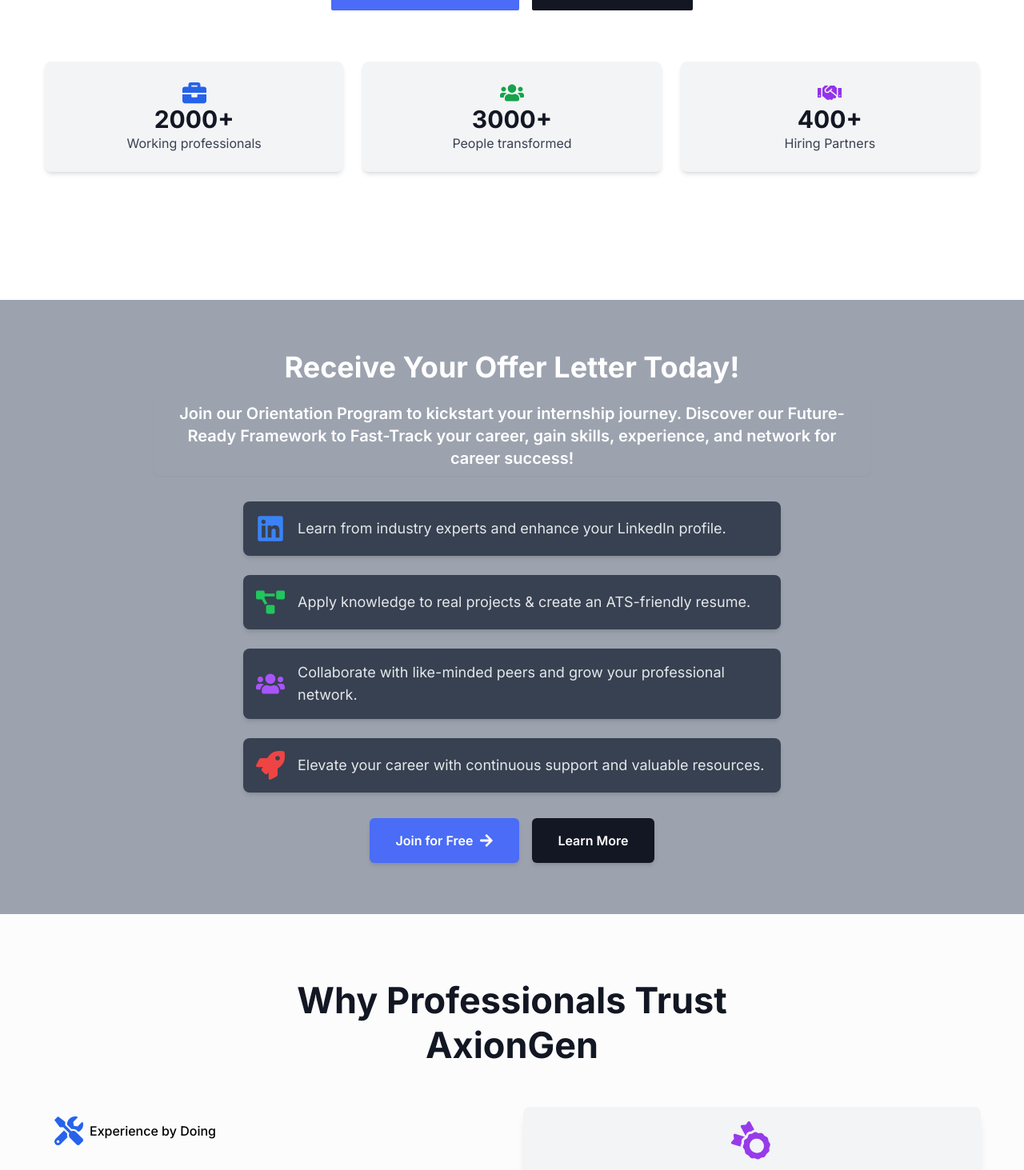
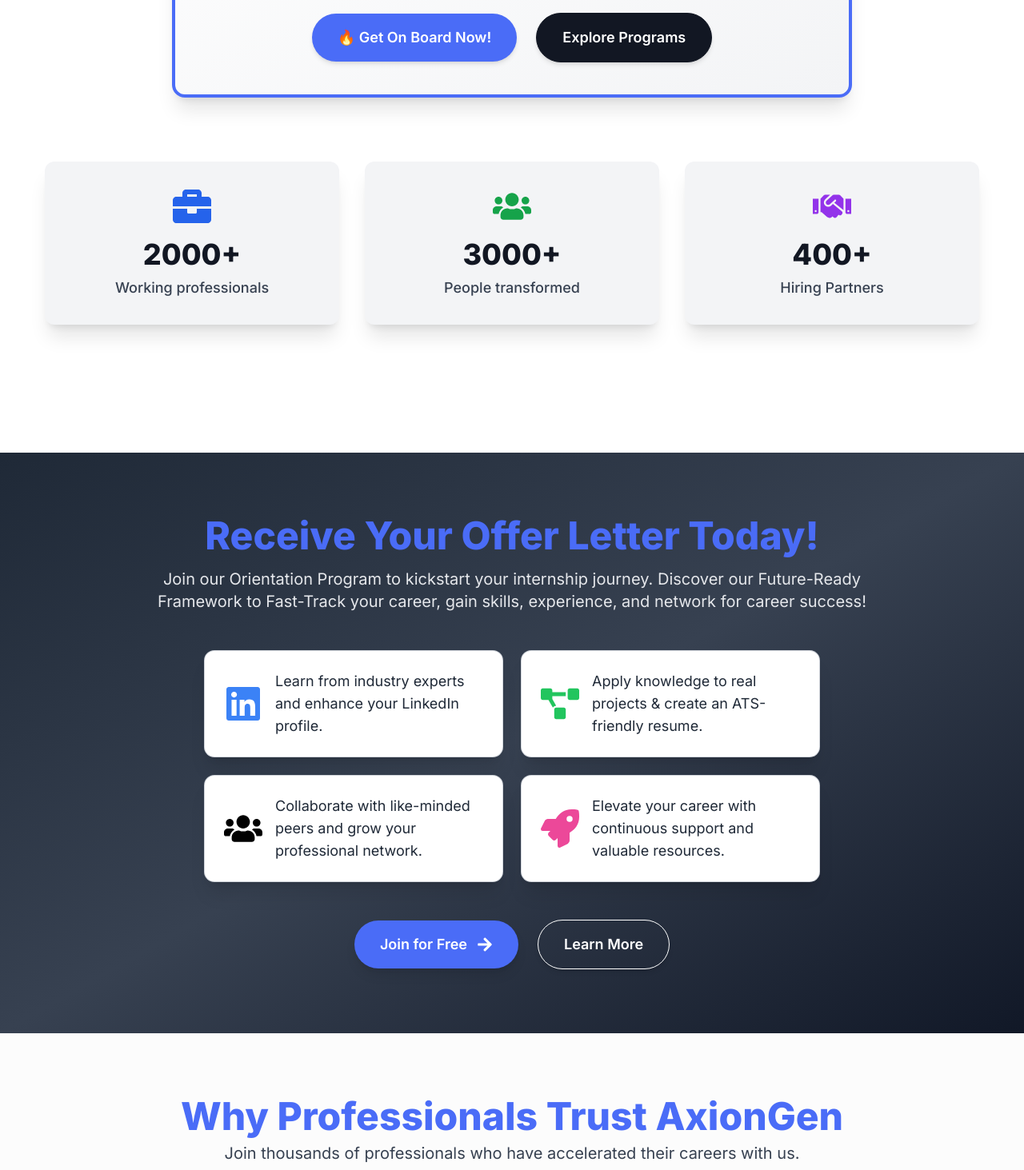
Before and after one commit to satyamgupta7/axion, a Next.js app: page / in a window 1280 px wide. Shown: the part 440-1903 px from the top of the page at 80% size. Built offline with nearby package versions, Linux system fonts and the light colour scheme.

Commit message:
Main Page style changes

```diff
--- a/src/components/Hero/index.tsx
+++ b/src/components/Hero/index.tsx
@@ -1,6 +1,8 @@
 "use client";
+
 import Link from "next/link";
 import { FaBriefcase, FaHandshake, FaUsers } from "react-icons/fa";
+import { motion } from "framer-motion";
 
 const Hero = () => {
   const scrollToInternship = (e) => {
@@ -11,8 +13,12 @@
     }
   };
 
+  const cardVariants = {
+    initial: { opacity: 0, y: 20 },
+    animate: { opacity: 1, y: 0 },
+  };
+
   return (
-    <>
     <section
       id="home"
       className="relative z-10 overflow-hidden bg-white pb-16 pt-20 dark:bg-gray-dark md:pb-[120px] md:pt-32 xl:pb-[160px] xl:pt-44 2xl:pb-[200px] 2xl:pt-52"
@@ -20,25 +26,25 @@
       <div className="container">
         <div className="-mx-4 flex flex-wrap">
           <div className="w-full px-4">
-              <div className="mx-auto max-w-[800px] text-center">
-                <h1 className="mb-5 text-3xl font-bold leading-tight text-primary dark:text-white sm:text-4xl sm:leading-tight md:text-5xl md:leading-tight">
+            <div className="mx-auto max-w-[850px] rounded-2xl border-4 border-primary bg-gradient-to-br from-white to-gray-100 p-10 text-center shadow-xl dark:from-gray-800 dark:to-gray-900">
+              <h1 className="mb-5 text-4xl font-extrabold leading-tight text-primary dark:text-white sm:text-5xl md:text-6xl">
                 Your Internship Journey Begins Here!
               </h1>
-                <p className="mb-12 text-base !leading-relaxed text-body-color dark:text-body-color-dark sm:text-lg md:text-xl">
+              <p className="mb-10 text-lg font-medium leading-relaxed text-gray-700 dark:text-gray-300 sm:text-xl">
                 Gain hands-on experience with real-world projects and
                 industry-level mentorship.
               </p>
-                <div className="flex flex-col items-center justify-center space-y-4 sm:flex-row sm:space-x-4 sm:space-y-0">
+              <div className="flex flex-col items-center justify-center space-y-4 sm:flex-row sm:space-x-6 sm:space-y-0">
                 <Link
                   href="https://forms.gle/9gddAkJZyitpefzy8"
-                    className="rounded-sm bg-primary px-8 py-4 text-base font-semibold text-white duration-300 ease-in-out hover:bg-primary/80"
+                  className="rounded-full bg-primary px-8 py-4 text-lg font-semibold text-white shadow-md transition-all hover:scale-105 hover:bg-primary/80"
                 >
                   🔥 Get On Board Now!
                 </Link>
                 <a
                   href="#internship"
                   onClick={scrollToInternship}
-                    className="inline-block rounded-sm bg-black px-8 py-4 text-base font-semibold text-white duration-300 ease-in-out hover:bg-black/90 dark:bg-white/10 dark:text-white dark:hover:bg-white/5"
+                  className="inline-block rounded-full border border-black bg-black px-8 py-4 text-lg font-semibold text-white shadow-md transition-all hover:scale-105 hover:bg-black/90 dark:border-white/10 dark:bg-white/10 dark:hover:bg-white/5"
                 >
                   Explore Programs
                 </a>
@@ -48,26 +54,45 @@
         </div>
 
         {/* Stats Cards */}
-          <div className="mt-16 grid grid-cols-1 gap-6 sm:grid-cols-3">
-            <div className="flex flex-col items-center rounded-lg bg-gray-100 p-6 shadow-md">
-              <FaBriefcase className="flex-shrink-0 text-3xl text-blue-600" />
-              <h3 className="text-3xl font-bold text-black">2000+</h3>
-              <p className="text-gray-700">Working professionals</p>
-            </div>
-            <div className="flex flex-col items-center rounded-lg bg-gray-100 p-6 shadow-md">
-              <FaUsers className="flex-shrink-0 text-3xl text-green-600" />
-              <h3 className="text-3xl font-bold text-black">3000+</h3>
-              <p className="text-gray-700">People transformed</p>
-            </div>
-            <div className="flex flex-col items-center rounded-lg bg-gray-100 p-6 shadow-md">
-              <FaHandshake className="flex-shrink-0 text-3xl text-purple-600" />
-              <h3 className="text-3xl font-bold text-black">400+</h3>
-              <p className="text-gray-700">Hiring Partners</p>
-            </div>
+        <div className="mt-20 grid grid-cols-1 gap-8 sm:grid-cols-3">
+          {[
+            {
+              icon: <FaBriefcase className="mb-4 text-5xl text-blue-600" />,
+              count: "2000+",
+              label: "Working professionals",
+            },
+            {
+              icon: <FaUsers className="mb-4 text-5xl text-green-600" />,
+              count: "3000+",
+              label: "People transformed",
+            },
+            {
+              icon: <FaHandshake className="mb-4 text-5xl text-purple-600" />,
+              count: "400+",
+              label: "Hiring Partners",
+            },
+          ].map((card, index) => (
+            <motion.div
+              key={index}
+              variants={cardVariants}
+              initial="initial"
+              whileInView="animate"
+              viewport={{ once: true, amount: 0.3 }}
+              transition={{ duration: 0.6, delay: index * 0.2 }}
+              className="flex flex-col items-center rounded-xl bg-gray-100 p-8 shadow-xl transition-shadow duration-300 hover:-translate-y-2 hover:scale-105 hover:shadow-2xl"
+            >
+              {card.icon}
+              <h3 className="text-4xl font-extrabold text-black">
+                {card.count}
+              </h3>
+              <p className="mt-2 text-lg font-medium text-gray-700">
+                {card.label}
+              </p>
+            </motion.div>
+          ))}
         </div>
       </div>
     </section>
-    </>
   );
 };
 
--- a/src/components/HowWePrepare/index.tsx
+++ b/src/components/HowWePrepare/index.tsx
@@ -1,4 +1,5 @@
 "use client";
+
 import {
   FaLaptopCode,
   FaAward,
@@ -7,84 +8,102 @@
   FaUserFriends,
   FaBriefcase,
 } from "react-icons/fa";
+import { motion } from "framer-motion";
 
 const roadmapSteps = [
   {
     id: "real-world-projects",
     title: "Work on Real World Projects",
     description:
-      "Gain hands-on experience working with Industry experts on real-world projects.",
-    icon: <FaLaptopCode className="text-5xl text-blue-500" />,
+      "Gain hands-on experience working with industry experts on real-world projects.",
+    icon: <FaLaptopCode />,
+    iconBg: "from-blue-400 to-blue-600",
   },
   {
     id: "internship-certification",
     title: "Internship Certification & LOR",
     description:
       "Receive industry-recognized certification and Letter of Recommendation upon completion.",
-    icon: <FaAward className="text-5xl text-green-500" />,
+    icon: <FaAward />,
+    iconBg: "from-green-400 to-green-600",
   },
   {
     id: "resume-building",
     title: "ATS Resume Building",
     description:
       "Create a professional resume that stands out and passes Applicant Tracking Systems.",
-    icon: <FaFileAlt className="text-yellow-500 text-5xl" />,
+    icon: <FaFileAlt />,
+    iconBg: "from-blue-400 to-blue-600",
   },
   {
     id: "linkedin-optimization",
     title: "LinkedIn Profile Optimization",
     description:
       "Craft a compelling LinkedIn profile to attract recruiters and showcase your expertise.",
-    icon: <FaLinkedin className="text-5xl text-blue-600" />,
+    icon: <FaLinkedin />,
+    iconBg: "from-blue-500 to-blue-700",
   },
   {
     id: "networking",
     title: "Job Application Through Networking",
     description:
       "Master effective networking strategies to uncover hidden job opportunities.",
-    icon: <FaUserFriends className="text-5xl text-purple-500" />,
+    icon: <FaUserFriends />,
+    iconBg: "from-purple-400 to-purple-600",
   },
   {
     id: "placement-training",
     title: "Placement Training",
     description:
       "Comprehensive training to prepare you for interviews and assessments.",
-    icon: <FaBriefcase className="text-5xl text-red-500" />,
+    icon: <FaBriefcase />,
+    iconBg: "from-red-400 to-red-600",
   },
 ];
 
+const cardVariants = {
+  hidden: { opacity: 0, y: 50 },
+  visible: (i: number) => ({
+    opacity: 1,
+    y: 0,
+    transition: { delay: i * 0.2 },
+  }),
+};
+
 const HowWePrepare = () => {
   return (
-    <section className="bg-white px-8 py-12 md:px-16 md:py-16 lg:py-20">
-      <div className="container mx-auto text-center">
-        {/* Heading & Subheading */}
-        <h2 className="text-4xl font-bold text-gray-900">How We Prepare You</h2>
-        <p className="mt-4 text-lg text-gray-600">
+    <section className="bg-gray-900 px-8 py-16 text-white md:px-16 lg:py-24">
+      <div className="container mx-auto max-w-6xl text-center">
+        <h2 className="text-4xl font-extrabold tracking-tight text-primary md:text-5xl">
+          How We Prepare You
+        </h2>
+        <p className="mt-4 text-lg text-gray-300 md:text-xl">
           Our structured program ensures you gain industry-level expertise and
           career readiness.
         </p>
 
         {/* Cards Grid */}
-        <div className="mt-16 grid grid-cols-1 gap-8 md:grid-cols-2 lg:grid-cols-3">
-          {roadmapSteps.map((step) => (
-            <div
+        <div className="mt-16 grid grid-cols-1 gap-10 sm:grid-cols-2 lg:grid-cols-3">
+          {roadmapSteps.map((step, index) => (
+            <motion.div
               key={step.id}
-              className="flex flex-col items-center rounded-xl border border-transparent bg-gray-100 p-6 shadow-md transition-all duration-300
-                         hover:border-blue-500 hover:bg-white hover:shadow-lg"
+              className="group flex flex-col items-center rounded-2xl border border-primary bg-white p-6 shadow-md transition-all duration-300 hover:scale-[1.03] hover:shadow-xl"
+              variants={cardVariants}
+              initial="hidden"
+              whileInView="visible"
+              viewport={{ once: true }}
+              custom={index}
             >
-              {/* Icon */}
-              <div className="mb-4">{step.icon}</div>
+              <div
+                className={`mb-4 rounded-full bg-gradient-to-br ${step.iconBg} p-4 text-3xl text-white shadow-lg transition-transform duration-300 group-hover:scale-110`}
+              >
+                {step.icon}
+              </div>
 
-              {/* Title */}
-              <h3 className="text-xl font-semibold text-gray-900">
-                {step.title}
-              </h3>
-
-              {/* Description */}
-              <p className="mt-2 text-center text-gray-600">
-                {step.description}
-              </p>
-            </div>
+              <h3 className="text-xl font-semibold text-black">{step.title}</h3>
+              <p className="mt-2 text-gray-700">{step.description}</p>
+              <div className="absolute bottom-0 left-0 h-1 w-full rounded-bl-2xl rounded-br-2xl bg-gradient-to-r from-blue-500 to-purple-500" />
+            </motion.div>
           ))}
         </div>
       </div>
--- a/src/components/OfferLetter/index.tsx
+++ b/src/components/OfferLetter/index.tsx
@@ -1,3 +1,5 @@
+"use client"; // Include this if you're using App Router
+
 import Link from "next/link";
 import {
   FaLinkedin,
@@ -6,71 +8,87 @@
   FaRocket,
   FaArrowRight,
 } from "react-icons/fa";
+import { motion } from "framer-motion";
 
 const OfferLetter = () => {
   return (
-    <section id="features" className="bg-gray-400 py-8 md:py-12 lg:py-16">
+    <section
+      id="features"
+      className="bg-gradient-to-br from-gray-800 via-gray-700 to-gray-900 py-12 md:py-16 lg:py-20"
+    >
       <div className="container mx-auto px-4 text-center">
         {/* Header Section */}
-        <div className="mx-auto mb-8 w-full max-w-4xl">
-          <h2 className="text-center text-3xl font-bold text-white md:text-4xl">
+        <motion.div
+          initial={{ opacity: 0, y: -20 }}
+          animate={{ opacity: 1, y: 0 }}
+          transition={{ duration: 0.6 }}
+          className="mx-auto mb-12 w-full max-w-4xl"
+        >
+          <h2 className="text-4xl font-extrabold text-primary md:text-5xl">
             Receive Your Offer Letter Today!
           </h2>
-          <p
-            className="from-yellow-500 mt-4 rounded-lg bg-gradient-to-r via-orange-500 to-red-500 px-4
-            py-2 text-lg font-semibold text-white shadow-sm md:text-xl"
-          >
+          <p className="mt-4 text-lg font-normal text-gray-200 md:text-xl">
             Join our Orientation Program to kickstart your internship journey.
             Discover our Future-Ready Framework to Fast-Track your career, gain
             skills, experience, and network for career success!
           </p>
-        </div>
+        </motion.div>
 
         {/* Features Grid */}
-        <div className="mx-auto grid max-w-2xl grid-cols-1 gap-y-6">
+        <div className="mx-auto grid max-w-3xl grid-cols-1 gap-6 md:grid-cols-2">
           {[
             {
-              icon: <FaLinkedin className="text-4xl text-blue-500" />,
+              icon: <FaLinkedin className="text-5xl text-blue-500" />,
               text: "Learn from industry experts and enhance your LinkedIn profile.",
             },
             {
-              icon: <FaProjectDiagram className="text-4xl text-green-500" />,
+              icon: <FaProjectDiagram className="text-5xl text-green-500" />,
               text: "Apply knowledge to real projects & create an ATS-friendly resume.",
             },
             {
-              icon: <FaUsers className="text-4xl text-purple-500" />,
+              icon: <FaUsers className="text-yellow-500 text-5xl" />,
               text: "Collaborate with like-minded peers and grow your professional network.",
             },
             {
-              icon: <FaRocket className="text-4xl text-red-500" />,
+              icon: <FaRocket className="text-5xl text-pink-500" />,
               text: "Elevate your career with continuous support and valuable resources.",
             },
           ].map((item, index) => (
-            <div
+            <motion.div
               key={index}
-              className="flex items-center space-x-4 rounded-lg bg-gray-700 p-4 text-left shadow-md"
+              initial={{ opacity: 0, y: 20 }}
+              whileInView={{ opacity: 1, y: 0 }}
+              viewport={{ once: true }}
+              transition={{ duration: 0.5, delay: index * 0.2 }}
+              className="flex items-center space-x-4 rounded-xl bg-white p-6 text-left shadow-xl ring-1 ring-gray-300 transition-all hover:scale-105 hover:bg-gray-100"
             >
               <div className="flex-shrink-0">{item.icon}</div>
-              <p className="text-lg text-gray-200">{item.text}</p>
-            </div>
+              <p className="text-lg text-gray-800">{item.text}</p>
+            </motion.div>
           ))}
         </div>
 
         {/* CTA Buttons */}
-        <div className="mt-8 flex flex-col items-center justify-center space-y-4 sm:flex-row sm:space-x-4 sm:space-y-0">
+        <motion.div
+          initial={{ opacity: 0, y: 20 }}
+          whileInView={{ opacity: 1, y: 0 }}
+          viewport={{ once: true }}
+          transition={{ duration: 0.5, delay: 0.8 }}
+          className="mt-12 flex flex-col items-center justify-center space-y-4 sm:flex-row sm:space-x-6 sm:space-y-0"
+        >
           <Link
             href="https://forms.gle/9gddAkJZyitpefzy8"
-            className="flex items-center justify-center rounded-md bg-primary px-8 py-4 text-base font-semibold text-white shadow-md duration-300 ease-in-out hover:bg-primary/80"
+            className="flex items-center justify-center rounded-full bg-primary px-8 py-4 text-lg font-semibold text-white shadow-lg transition-all duration-300 hover:scale-105 hover:bg-primary/80"
           >
-            Join for Free <FaArrowRight className="ml-2 text-lg" />
+            Join for Free <FaArrowRight className="ml-3 text-xl" />
           </Link>
           <Link
             href="#internship"
-            className="inline-block rounded-md bg-black px-8 py-4 text-base font-semibold text-white shadow-md duration-300 ease-in-out hover:bg-black/90"
+            className="inline-block rounded-full border border-white bg-transparent px-8 py-4 text-lg font-semibold text-white shadow-md transition-all duration-300 hover:scale-105 hover:bg-white hover:text-black"
           >
             Learn More
           </Link>
-        </div>
+        </motion.div>
       </div>
     </section>
   );
--- a/src/components/PerksBenefits/index.tsx
+++ b/src/components/PerksBenefits/index.tsx
@@ -3,10 +3,10 @@
   FaLaptopCode,
   FaAward,
   FaFileAlt,
-  FaLinkedin,
   FaUserFriends,
   FaBriefcase,
 } from "react-icons/fa";
+import { motion } from "framer-motion";
 
 const roadmapSteps = [
   {
@@ -14,69 +14,82 @@
     title: "Internship Offer Letter",
     description:
       "Receive an official internship offer letter validating your position and experience.",
-    icon: <FaLaptopCode className="text-5xl text-blue-400" />,
+    icon: <FaLaptopCode />,
+    iconBg: "from-blue-400 to-blue-600",
   },
   {
     id: "lor",
     title: "Letter of Recommendation",
     description: "Get recommendations from industry experts.",
-    icon: <FaAward className="text-5xl text-green-400" />,
+    icon: <FaAward />,
+    iconBg: "from-green-400 to-green-600",
   },
   {
     id: "experience-certificate",
     title: "Experience Certificate",
     description:
       "Earn a detailed certificate documenting your practical work experience and skills.",
-    icon: <FaFileAlt className="text-yellow-400 text-5xl" />,
+    icon: <FaFileAlt />,
+    iconBg: "from-blue-400 to-blue-600",
   },
   {
     id: "internship-certificate",
     title: "Internship Certificate",
     description:
       "Receive an official certification upon successful completion of your internship.",
-    icon: <FaLinkedin className="text-5xl text-blue-500" />,
+    icon: <FaAward />,
+    iconBg: "from-red-400 to-red-600",
   },
   {
     id: "industry-network",
     title: "Industry Network",
     description:
       "Connect and collaborate with industry experts and like-minded peers.",
-    icon: <FaUserFriends className="text-5xl text-purple-400" />,
+    icon: <FaUserFriends />,
+    iconBg: "from-purple-400 to-purple-600",
   },
   {
     id: "career-opportunities",
     title: "Career Opportunities",
     description: "Get opportunities for paid internships and job placements.",
-    icon: <FaBriefcase className="text-5xl text-red-400" />,
+    icon: <FaBriefcase />,
+    iconBg: "from-red-400 to-red-600",
   },
 ];
 
 const PerksBenefits = () => {
   return (
-    <section className="bg-gray-400 px-8 py-12 md:px-16 md:py-16 lg:py-20">
+    <section className="bg-white px-8 py-12 md:px-16 md:py-16 lg:py-20">
       <div className="container mx-auto text-center">
-        {/* Heading & Subheading */}
-        <h2 className="text-4xl font-bold text-white">Perks & Benefits</h2>
+        <h2 className="mb-4 text-4xl font-bold text-primary">
+          Perks & Benefits
+        </h2>
+        <p className="mx-auto whitespace-nowrap text-lg text-gray-900">
+          Unlock real industry value, certifications, and opportunities to power
+          up your career.
+        </p>
 
-        {/* Cards Grid */}
-        <div className="mt-16 grid grid-cols-1 gap-8 md:grid-cols-2 lg:grid-cols-3">
-          {roadmapSteps.map((step) => (
-            <div
+        <div className="mt-16 grid grid-cols-1 gap-10 md:grid-cols-2 lg:grid-cols-3">
+          {roadmapSteps.map((step, index) => (
+            <motion.div
               key={step.id}
-              className="flex flex-col items-center rounded-xl border border-transparent bg-gray-800 p-6 shadow-md transition-all duration-300
-                         hover:border-blue-400 hover:bg-gray-700 hover:shadow-lg"
+              initial={{ opacity: 0, y: 40 }}
+              whileInView={{ opacity: 1, y: 0 }}
+              viewport={{ once: true }}
+              transition={{ duration: 0.5, delay: index * 0.1 }}
+              className="group flex flex-col items-center rounded-2xl border border-primary bg-primary p-6 shadow-md transition-all duration-300 hover:scale-[1.03] hover:shadow-xl"
             >
-              {/* Icon */}
-              <div className="mb-4">{step.icon}</div>
+              <div
+                className={`mb-4 rounded-full bg-gradient-to-br ${step.iconBg} p-4 text-3xl text-white shadow-lg transition-transform duration-300 group-hover:scale-110`}
+              >
+                {step.icon}
+              </div>
 
-              {/* Title */}
               <h3 className="text-xl font-semibold text-white">{step.title}</h3>
 
-              {/* Description */}
-              <p className="mt-2 text-center text-gray-300">
-                {step.description}
-              </p>
-            </div>
+              <p className="mt-2 text-gray-700">{step.description}</p>
+              <div className="absolute bottom-0 left-0 h-1 w-full rounded-bl-2xl rounded-br-2xl bg-gradient-to-r from-blue-500 to-purple-500" />
+            </motion.div>
           ))}
         </div>
       </div>
--- a/src/components/WhyChoose/index.tsx
+++ b/src/components/WhyChoose/index.tsx
@@ -1,7 +1,5 @@
 "use client";
-
 import { useState, useEffect } from "react";
-import SectionTitle from "../Common/SectionTitle";
 import Link from "next/link";
 import { motion, AnimatePresence } from "framer-motion";
 import {
@@ -61,13 +59,19 @@
   return (
     <section id="features" className="py-12 md:py-16 lg:py-20">
       <div className="container">
-        {/* Centered Title */}
+        {/* Title Section */}
         <div className="mb-2 flex justify-center">
-          <SectionTitle
-            title="Why Professionals Trust AxionGen"
-            paragraph=""
-            center
-          />
+          <h2 className="text-4xl font-extrabold text-primary md:text-5xl">
+            Why Professionals Trust AxionGen
+          </h2>
+        </div>
+
+        {/* Subtitle Section */}
+        <div className="mb-6 text-center">
+          <p className="text-lg font-normal text-gray-700 md:text-xl">
+            Join thousands of professionals who have accelerated their careers
+            with us.
+          </p>
         </div>
 
         <div className="flex flex-col gap-4 md:flex-row md:items-start md:gap-6">
```
Also changed, not shown: src/components/ChallengeSolution/index.tsx (+13 -13 lines), src/components/Internship/index.tsx (+28 -25 lines). Lines whose indentation alone changed are shown as unchanged.
